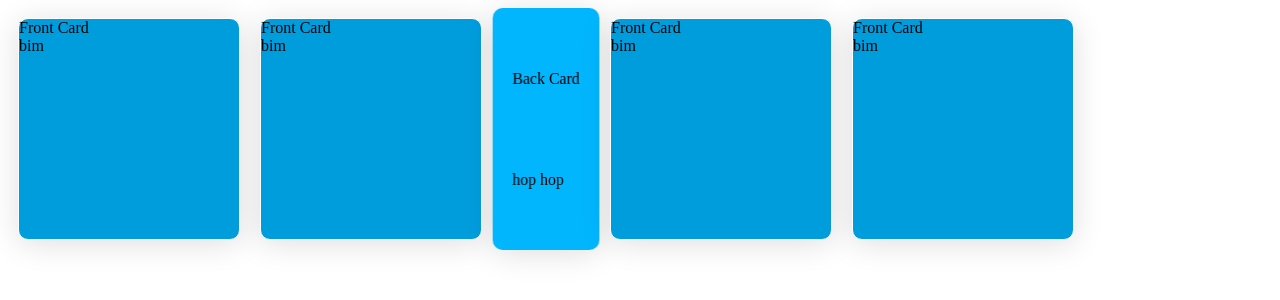
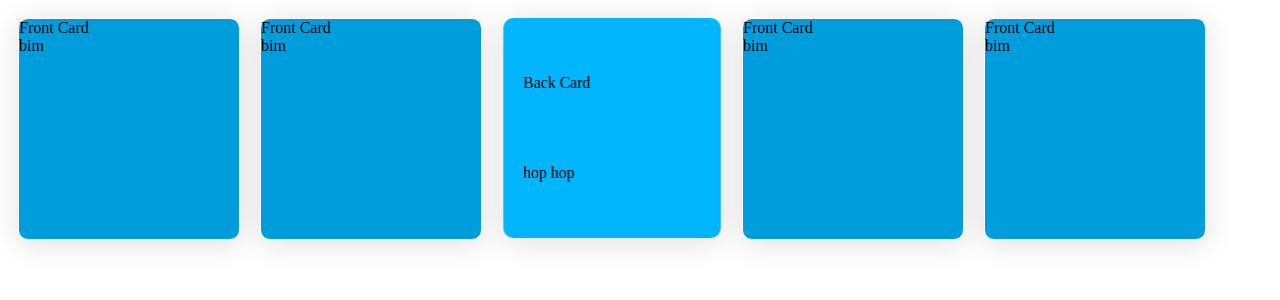
Before and after one commit to keyobs/react-mozaique-show, a React app: page / in a window 1280 px wide. Shown: the top 300 px of the page. Built offline with nearby package versions, Linux system fonts and the light colour scheme.

Commit message:
backCard: extract style

```diff
--- a/src/components/Mozaique.tsx
+++ b/src/components/Mozaique.tsx
@@ -66,8 +66,6 @@ const Card = (props: { spaceship: ISpaceships; isFlipped: boolean }) => {
 
   const styles: Record<string, CSSProperties> = {
     container: {
-      width: 'auto',
-      height: 'auto',
       backgroundColor: 'transparent',
       perspective: 1000,
     },
@@ -77,32 +75,24 @@ const Card = (props: { spaceship: ISpaceships; isFlipped: boolean }) => {
       position: 'relative',
     },
     front: {
+      height: '100%',
       width: '100%',
-      height: '100%',
-      borderRadius: 10,
+      left: '0',
+      top: '0',
       backfaceVisibility: 'hidden',
       WebkitBackfaceVisibility: 'hidden',
-      left: '0',
-      top: '0',
       position: isFlipped ? 'absolute' : 'relative',
       transformStyle: 'preserve-3d',
       transform: frontRotateY,
       transition: '0.8s',
     },
     back: {
-      width: 'calc(100% - 40px)',
-      height: 'calc(100% - 40px)',
-      padding: 20,
-      borderRadius: 10,
-      display: 'flex',
-      flexDirection: 'column',
-      justifyContent: 'space-around',
-      backgroundColor: '#02b6fe',
-      boxShadow: 'rgb(0 0 0 / 13%) 0px 4px 31px',
+      height: '100%',
+      width: '100%',
+      left: '0',
+      top: '0',
       backfaceVisibility: 'hidden',
       WebkitBackfaceVisibility: 'hidden',
-      left: '0',
-      top: '0',
       position: isFlipped ? 'relative' : 'absolute',
       //position: 'absolute',
       transformStyle: 'preserve-3d',
@@ -132,15 +122,15 @@ const Card = (props: { spaceship: ISpaceships; isFlipped: boolean }) => {
 };
 
 const FrontCard = () => {
-  const styles = {
+  const styles: Record<string, CSSProperties> = {
     container: {
       width: 220,
       height: 220,
+      borderRadius: 10,
+      margin: 10,
+      border: '1px solid white',
       backgroundColor: '#009ddd',
       boxShadow: 'rgb(0 0 0 / 13%) 0px 4px 31px',
-      border: '1px solid white',
-      borderRadius: 10,
-      margin: 10,
     },
   };
 
@@ -153,10 +143,25 @@ const FrontCard = () => {
 };
 
 const BackCard = () => {
+  const styles: Record<string, CSSProperties> = {
+    container: {
+      width: 'calc(220px - 40px)',
+      height: 'calc(220px - 40px)',
+      margin: 10,
+      padding: 20,
+      borderRadius: 10,
+      display: 'flex',
+      flexDirection: 'column',
+      justifyContent: 'space-around',
+      backgroundColor: '#02b6fe',
+      boxShadow: 'rgb(0 0 0 / 13%) 0px 4px 31px',
+    },
+  };
+
   return (
-    <>
+    <div style={styles.container}>
       <div>Back Card</div>
       <div>hop hop</div>
-    </>
+    </div>
   );
 };
```
